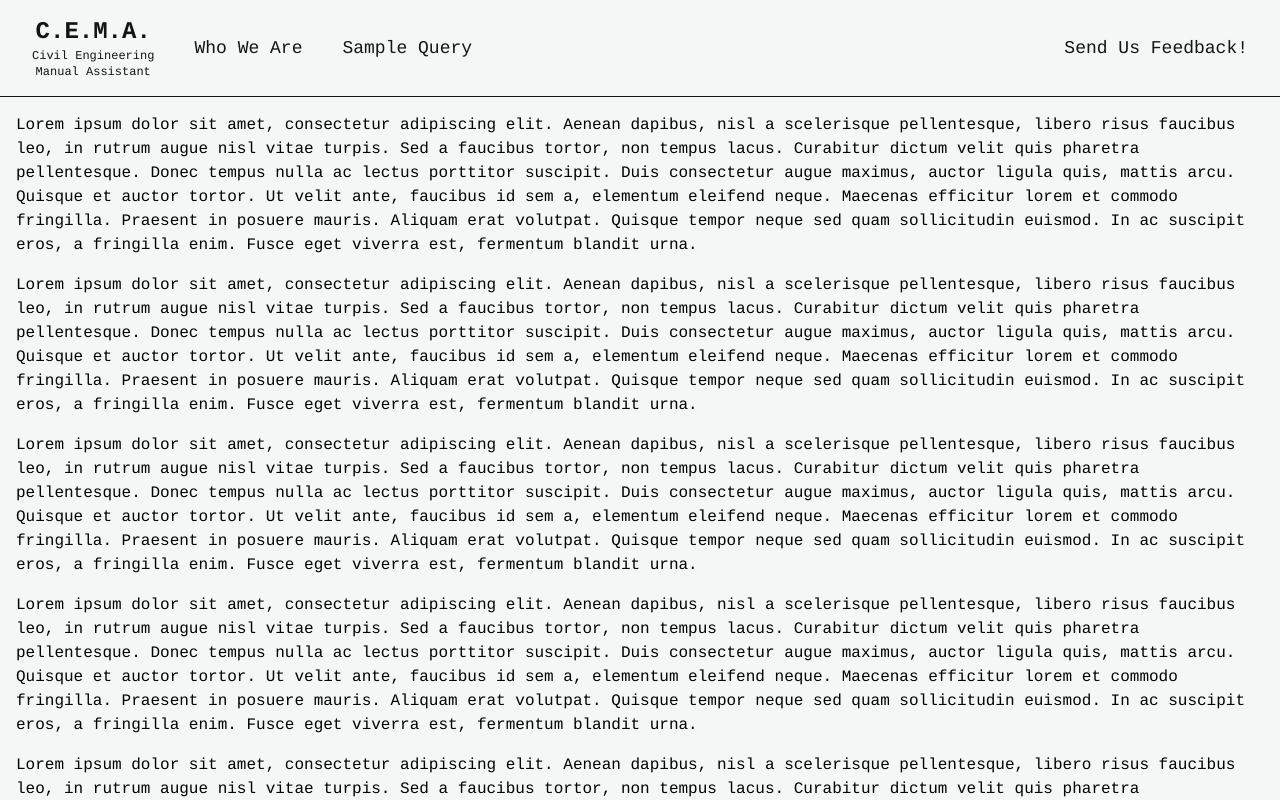
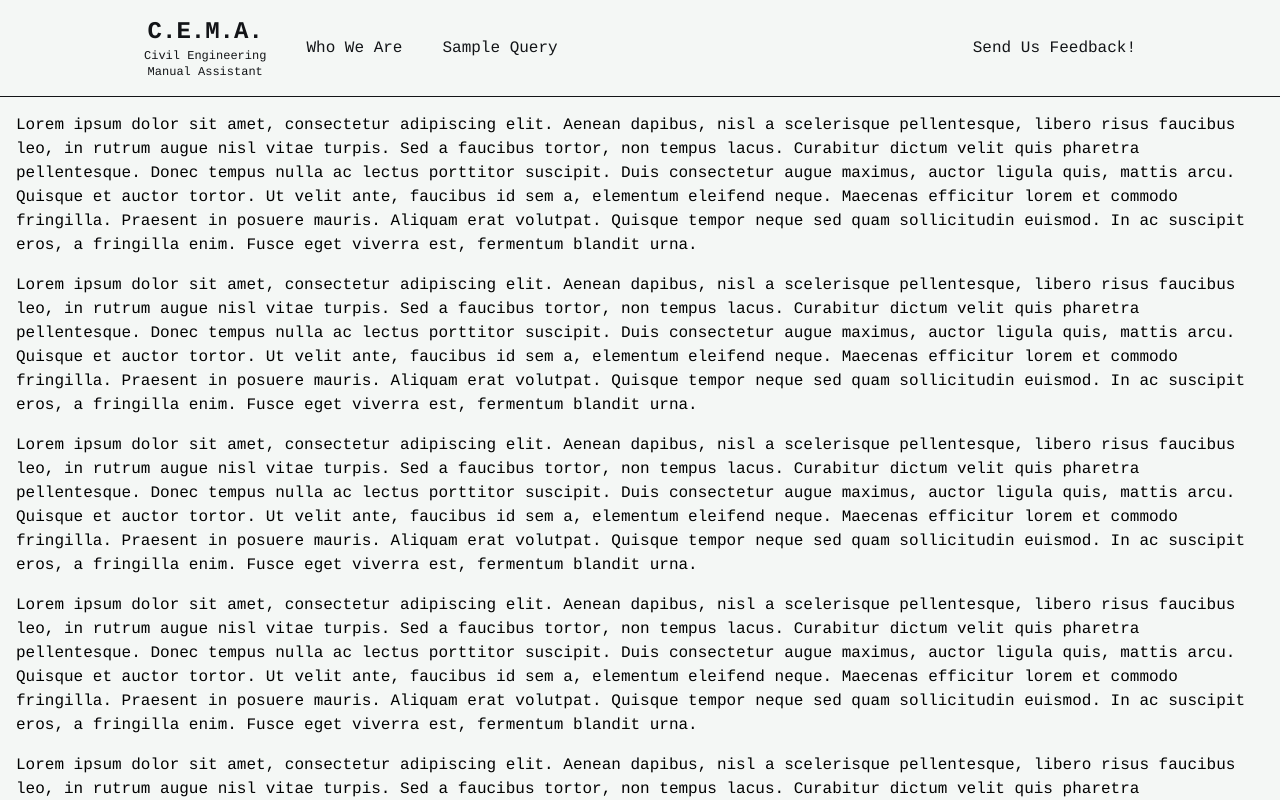
Before and after one commit to cmcrow2/CEMA, a Next.js app: page / in a window 1280 px wide. Shown: the top 800 px of the page. Built offline with nearby package versions, Linux system fonts and the light colour scheme.

Commit message:
style: style changes

```diff
--- a/app/components/header/Header.js
+++ b/app/components/header/Header.js
@@ -19,22 +19,33 @@ export default function Header() {
   return (
     <>
       <div className="top-0 sticky inset-0 z-50 h-full">
-        <div className="flex justify-between border-b-[1px] border-black text-black py-2 px-4 md:py-4 md:px-8 bg-white">
-          <div className="flex gap-x-10 items-center text-lg">
+        <div className="flex justify-between border-b-[1px] border-black text-black py-2 px-4 md:py-4 md:px-36 bg-mint">
+          <div className="flex gap-x-10 items-center">
             <a href="/" className="flex flex-col items-center">
-              <div className="text-2xl font-bold">C.E.M.A.</div>
+              <div className="text-2xl font-bold hover:bg-gradient-to-r hover:bg-clip-text hover:text-transparent hover:from-[#00A6FB] hover:via-rose hover:to-[#00A6FB] hover:animate-text hover:transition-all hover:delay-75">
+                C.E.M.A.
+              </div>
               <div className="text-xs">Civil Engineering</div>
               <div className="text-xs">Manual Assistant</div>
             </a>
-            <a href="/about" className="hidden md:flex hover:text-pink">
+            <a
+              href="/about"
+              className="hidden md:flex hover:text-rose hover:transition-all hover:delay-75"
+            >
               Who We Are
             </a>
-            <a href="sample" className="hidden md:flex hover:text-pink">
+            <a
+              href="sample"
+              className="hidden md:flex hover:text-rose hover:transition-all hover:delay-75"
+            >
               Sample Query
             </a>
           </div>
-          <div className="flex items-center text-lg">
-            <a href="/feedback" className="hidden md:flex hover:text-pink">
+          <div className="flex items-center">
+            <a
+              href="/feedback"
+              className="hidden md:flex hover:text-rose hover:transition-all hover:delay-75"
+            >
               Send Us Feedback!
             </a>
             <div>
--- a/app/components/header/HeaderModal.js
+++ b/app/components/header/HeaderModal.js
@@ -12,7 +12,7 @@ export default function HeaderModal({ toggleSlideOver }) {
         ></div>
         <div
           id="slideover"
-          className="absolute flex flex-col w-full overflow-hidden items-center pt-8 pb-10 px-10 gap-y-4 text-xl border-b-[1px] border-black bg-white duration-500 ease-out transition-all z-10 -translate-y-[125%]"
+          className="absolute flex flex-col w-full overflow-hidden items-center pt-8 pb-10 px-10 gap-y-4 text-xl border-b-[1px] border-black bg-mint duration-500 ease-out transition-all z-10 -translate-y-[125%]"
         >
           <button onClick={toggleSlideOver}>Home</button>
           <div className="w-full border-b-[1px] border-black"></div>
--- a/app/layout.js
+++ b/app/layout.js
@@ -9,7 +9,7 @@ export const metadata = {
 export default function RootLayout({ children }) {
   return (
     <html lang="en">
-      <body className="bg-white">
+      <body className="bg-mint">
         <Header></Header>
         {children}
       </body>
--- a/tailwind.config.js
+++ b/tailwind.config.js
@@ -14,12 +14,35 @@ module.exports = {
           DEFAULT: "#121417",
           900: "#363C45",
         },
-        white: {
+        mint: {
           DEFAULT: "#F4F7F5",
-          200: "#D0DCD4",
-          300: "#5F816B",
+          100: "#E7EFEB",
+          200: "#DAE7E0",
+          300: "#CEDFD6",
+          400: "#C1D7CB",
+          500: "#B4CFC0",
+          600: "#A8C7B6",
+          700: "#9BBFAC",
+          800: "#8FB7A2",
+          900: "#83AF98",
         },
-        pink: "#EF476F",
+        rose: "#F75590",
+        indigo: "#AFA2FF",
+      },
+      animation: {
+        text: "text 5s ease infinite",
+      },
+      keyframes: {
+        text: {
+          "0%, 100%": {
+            "background-size": "200% 200%",
+            "background-position": "left center",
+          },
+          "50%": {
+            "background-size": "200% 200%",
+            "background-position": "right center",
+          },
+        },
       },
     },
   },
```
